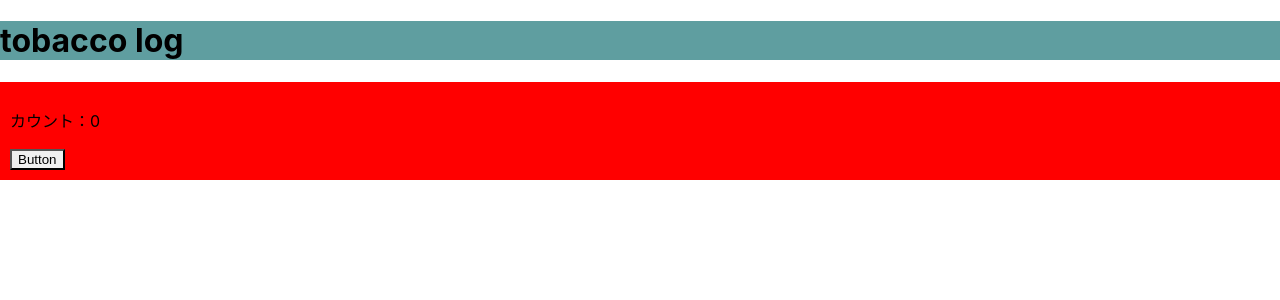
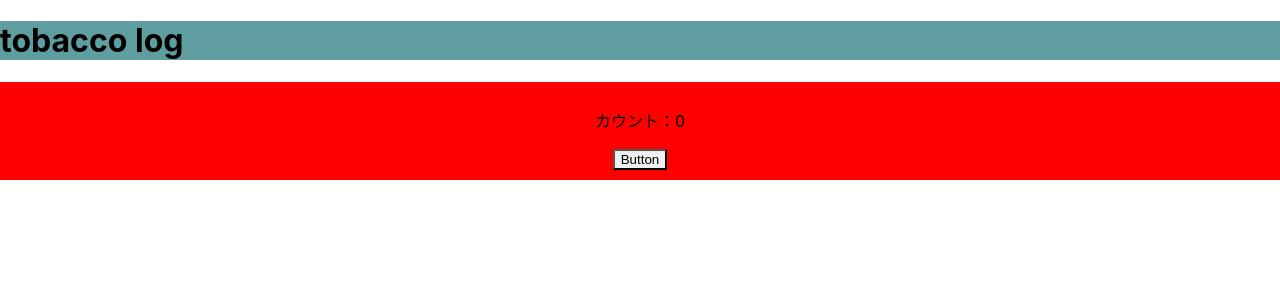
Before and after one commit to seetsuko/its-nonda-, a React (Create React App) app: page / in a window 1280 px wide. Shown: the top 300 px of the page. Built offline with nearby package versions, Linux system fonts and the light colour scheme.

Commit message:
refactor: 画面を中央に指定したいので、修正した。

```diff
--- a/src/Counter.tsx
+++ b/src/Counter.tsx
@@ -14,6 +14,7 @@ export const Counter = () => {
         padding={10}
         backgroundColor="red"
         display='block'
+        textAlign='center'
         >
       <Text>カウント：{count}</Text>
       <Button
```
